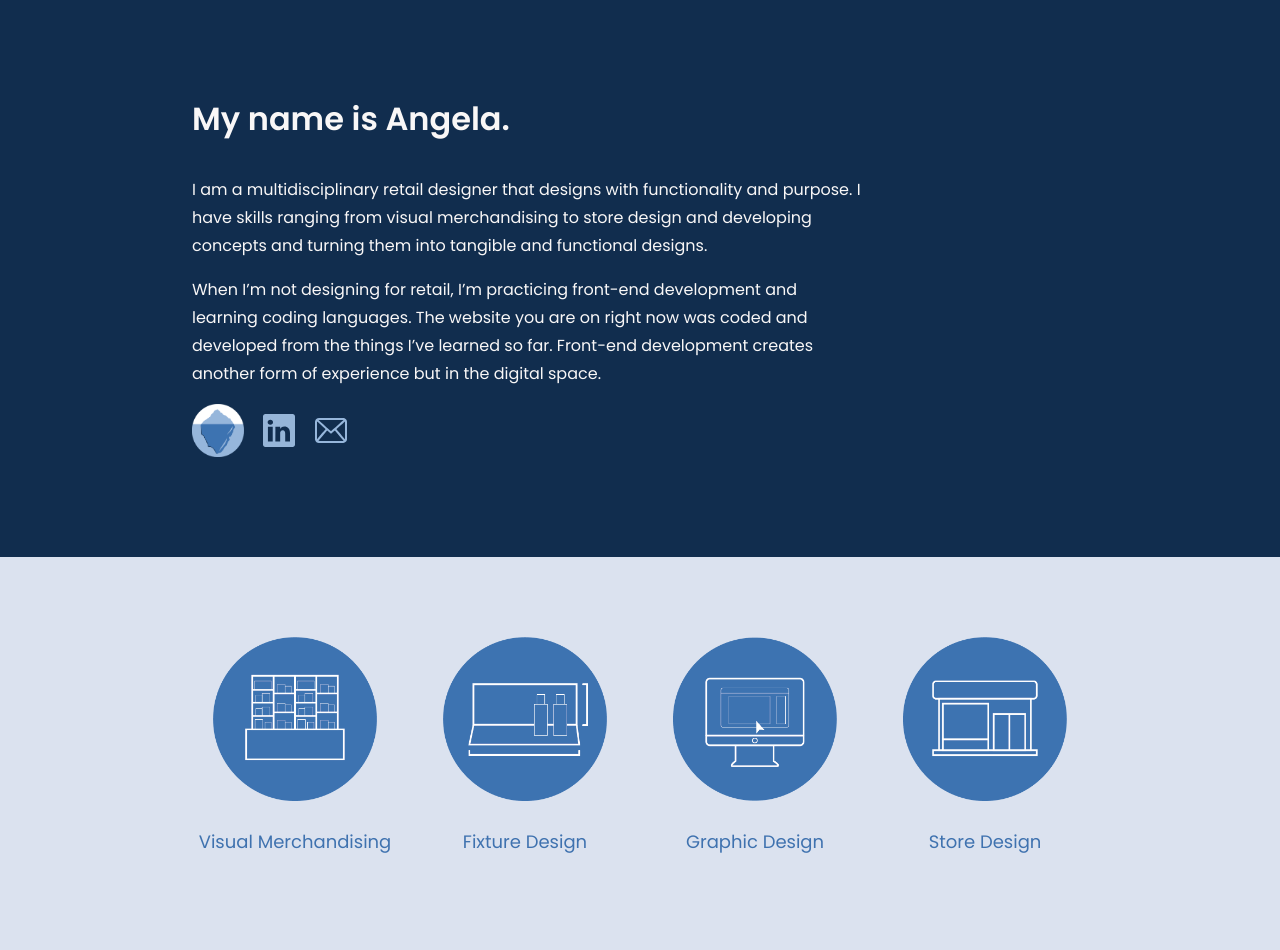
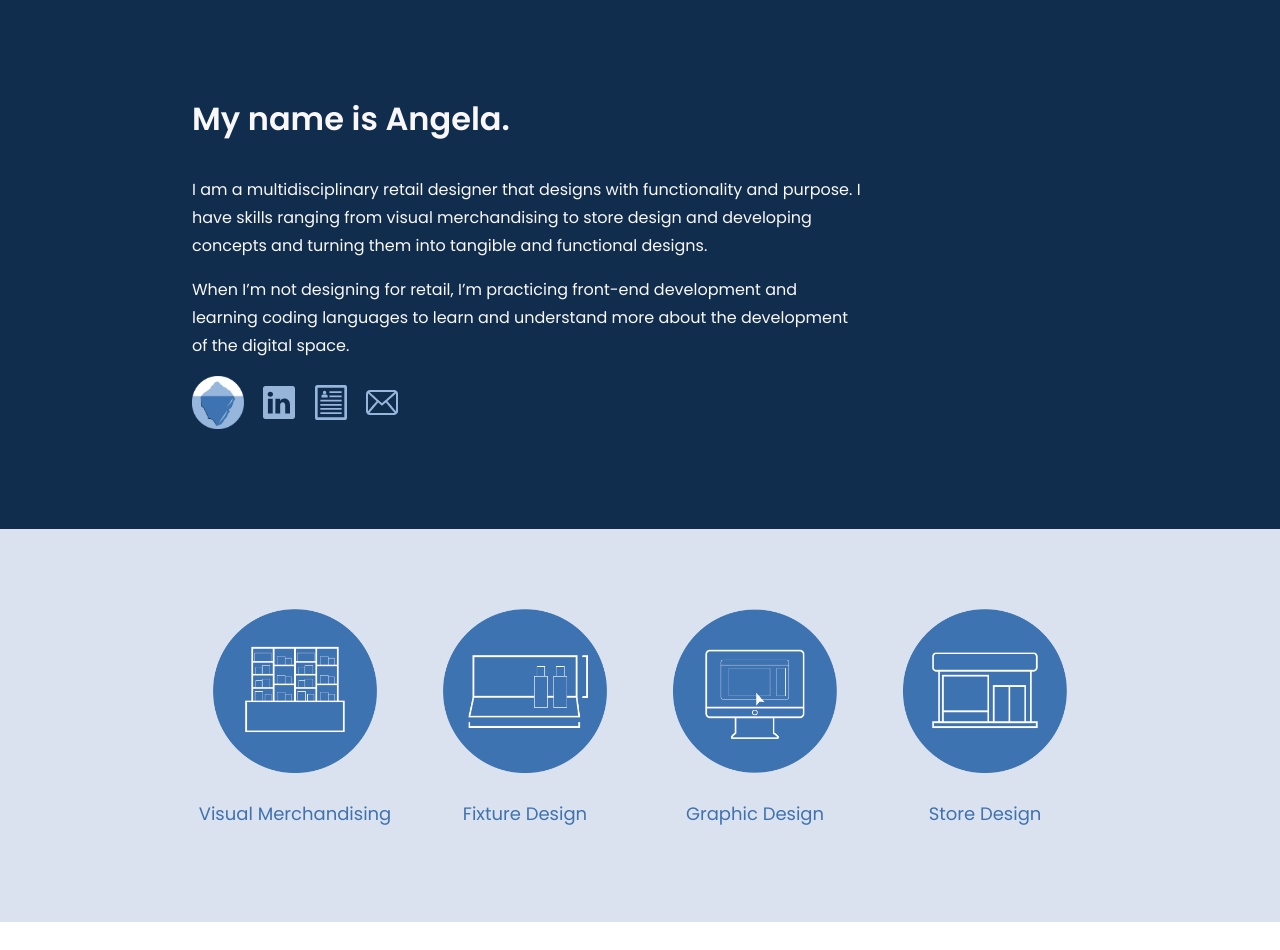
Before and after one commit to angela159/WebsitePortfolio, a plain HTML site: page about-me.html in a window 1280 px wide. After the commit the page ends 922 px from the top, so only its background shows below. Drawn offline with nearby package versions, Linux system fonts and the light colour scheme.

Commit message:
Add resume

```diff
--- a/about-me.html
+++ b/about-me.html
@@ -31,13 +31,14 @@
                 skills ranging from visual merchandising to store design and developing concepts and turning them into
                 tangible and functional designs.
             </p>
-            <p>When I’m not designing for retail, I’m practicing front-end development and learning coding languages.
-                The website you are on right now was coded and developed from the things I’ve learned so
-                far. Front-end development creates another form of experience but in the digital space.</p>
+            <p>When I’m not designing for retail, I’m practicing front-end development and learning coding languages to
+                learn and understand more about the development of the digital space.</p>
             <a href="index.html"><img class="bio-logo " src="images/Logo.png"></a>
             <a href="https://www.linkedin.com/in/angela-tang159/"> <img class="bio-link-images"
                     src="images/linkedin-icon.svg"></a>
+            <a href="resume/Angela-Tang-Resume.pdf"><img class="bio-link-images" src="images/resume-icon.svg"></a>
             <a href="mailto:angelatang159@gmail.com"><img class="bio-link-images" src="images/email-icon.svg"></a>
+
         </div>
     </section>
 
```
Also changed, not shown: 2 other files.
